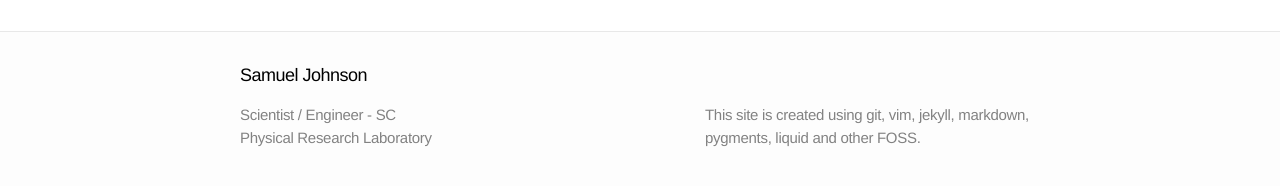
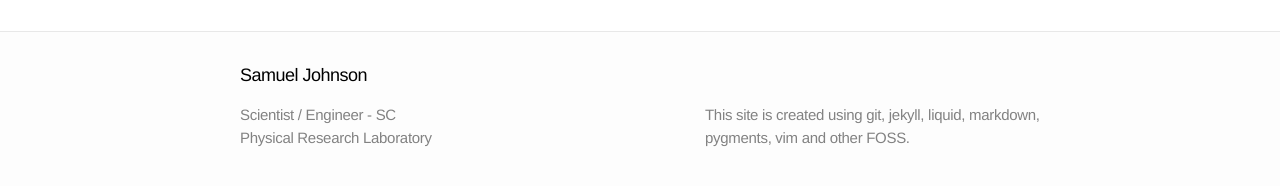
Before and after one commit to samueljohnson/samueljohnson.github.io.archive, a Jekyll site: the page built from index.markdown, in a window 1280 px wide. Shown: the part 187-373 px from the top of the page. Built offline with Jekyll 4.4.1, drawn with Linux system fonts in a browser that asks for light colours.

Commit message:
Rearranged FOSS

```diff
--- a/_config.yml
+++ b/_config.yml
@@ -4,7 +4,7 @@ title: Scientist / Engineer - SC
 # email: samuel [at] prl.res.in
 organisation: Physical Research Laboratory
 username: samueljohnson
-description: "This site is created using git, vim, jekyll, markdown, pygments, liquid and other FOSS."
+description: "This site is created using git, jekyll, liquid, markdown, pygments, vim and other FOSS."
 baseurl: ""
 url: "samueljohnson.github.io"
 
```
